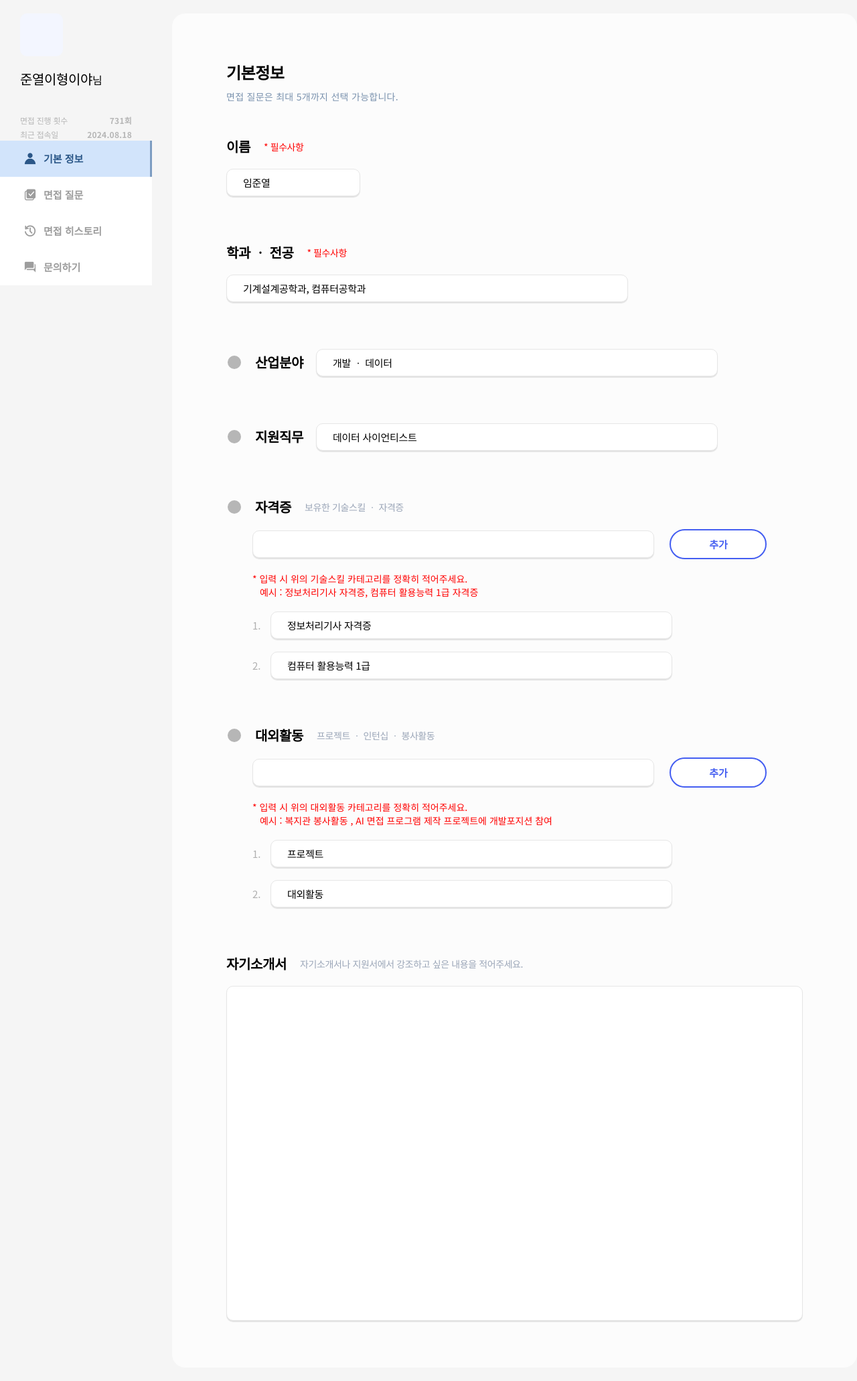
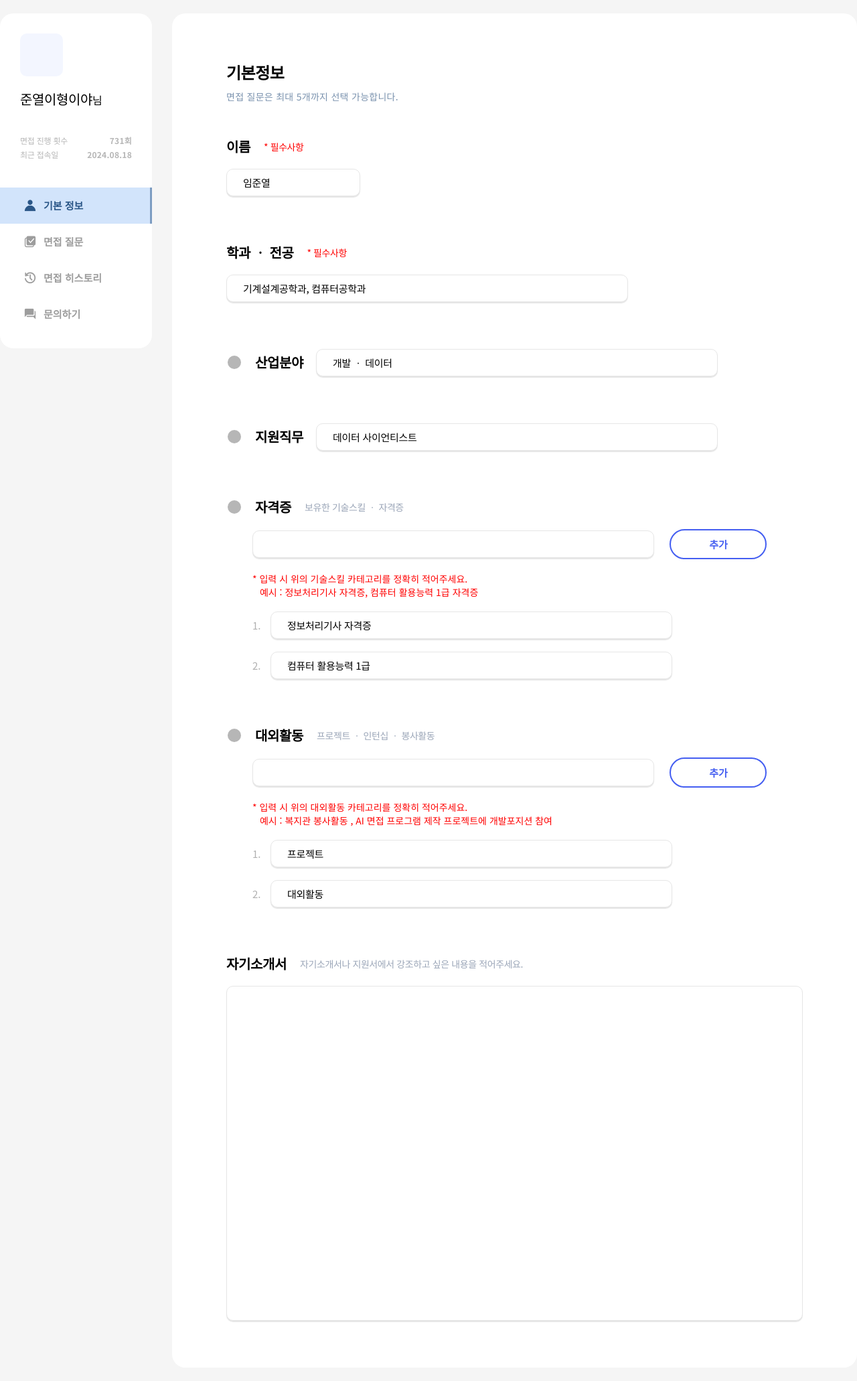
Before and after one commit to seon1112/HireU, a Flask app: page /basic_information in a window 1280 px wide. Shown: the part 60-2122 px from the top of the page at 67% size. Run offline with Flask 3, Linux system fonts and the light colour scheme.

Commit message:
김경선_css 수정

```diff
--- a/app/static/css/hireu.css
+++ b/app/static/css/hireu.css
@@ -76,7 +76,7 @@ div.main_container .sidebar .tab_container > button{
 
 div.main_container .main_content{
     overflow-y: auto;
-    background-color: var(--Main-24);
+    background-color: var(--White);
     border-radius: 20px;
     padding: 70px 81px;
     position: relative;
--- a/app/templates/view_basic_information.html
+++ b/app/templates/view_basic_information.html
@@ -33,6 +33,7 @@
       <section class="content_container">
         <!--sidebar-->
         <aside class="sidebar">
+          <div class="sidebar_wrap">
             <div class="user_container">
               <div class="user_info_wrap">
                 <div class="user_icon_box">
@@ -56,6 +57,7 @@
               <button class="nav_tab interview">면접 질문<div class="end_bar"></div></button>
               <button class="nav_tab histroy">면접 히스토리<div class="end_bar"></div></button>
               <button class="nav_tab qna">문의하기<div class="end_bar"></div></button>
+            </div>
          </div>
         </aside>
         <!--메인-->
```
Lines whose indentation alone changed are shown as unchanged.
